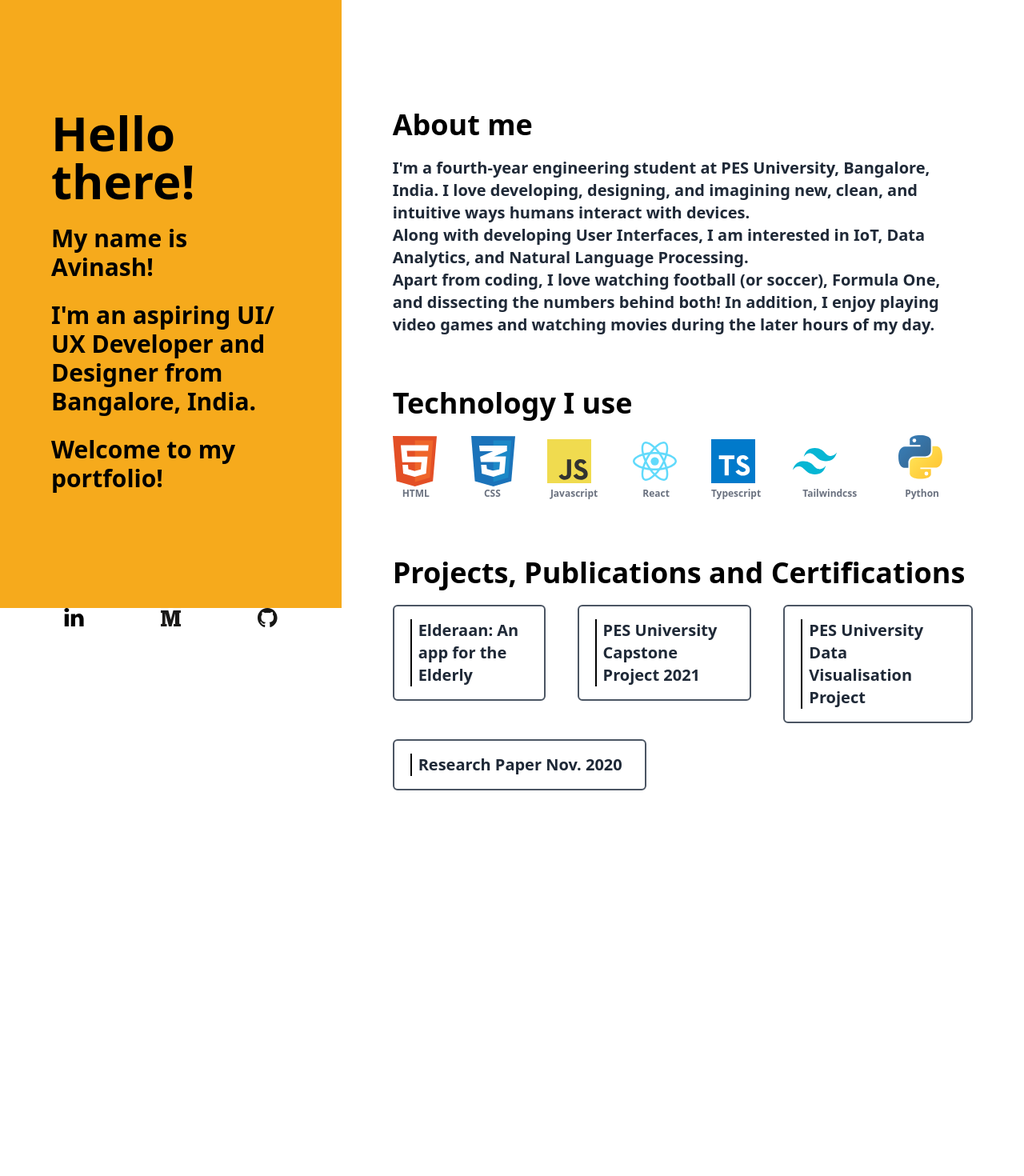
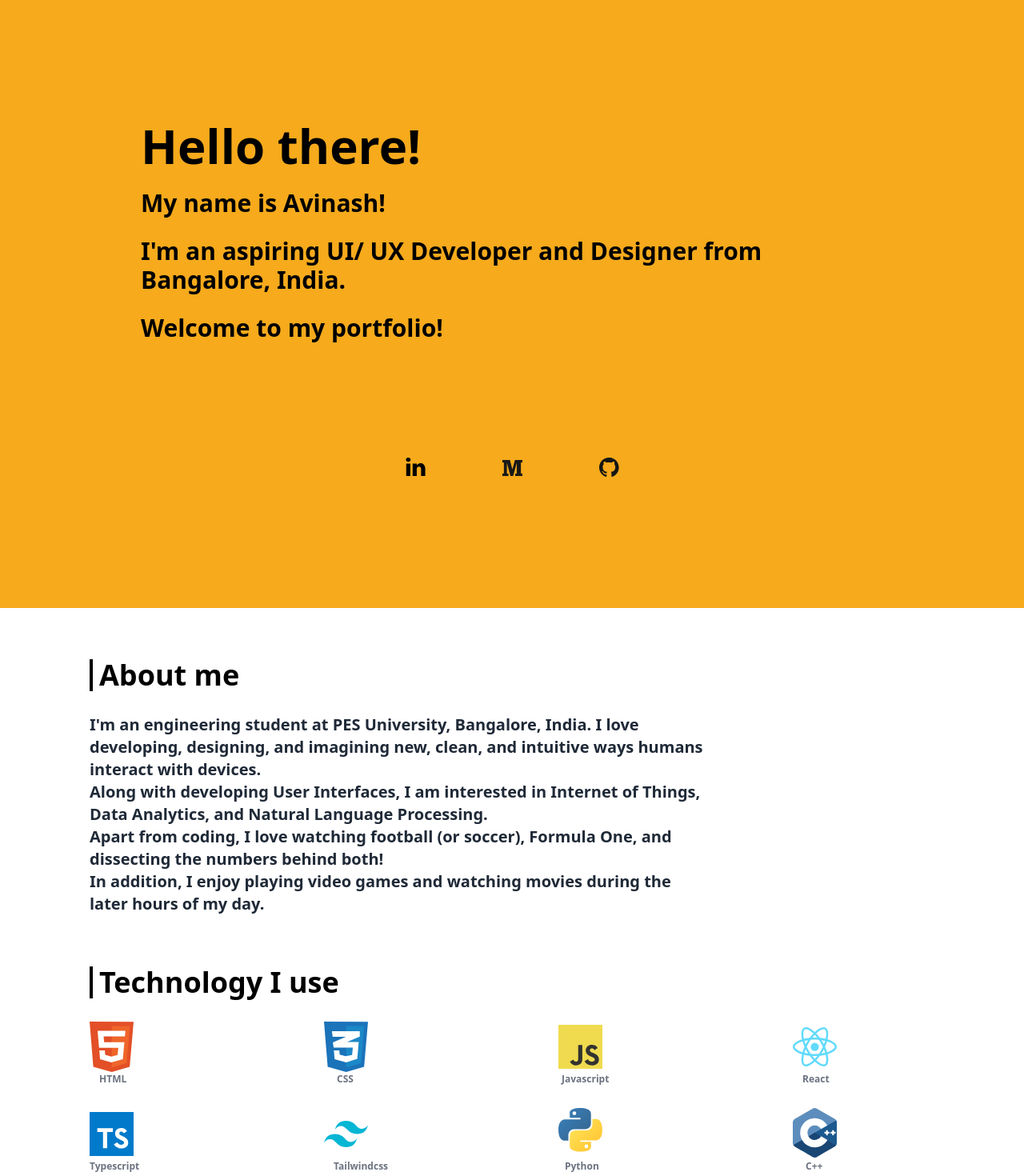
Before and after one commit to AviRatnam/portfoliosite, a React (Create React App) app: page / in a window 1280 px wide. Shown: the part 40-1510 px from the top of the page at 80% size. Before the commit the page ends 1048 px from the top, so only its background shows below. Built offline with nearby package versions, Linux system fonts and the light colour scheme.

Commit message:
changed ui layout

```diff
--- a/package.json
+++ b/package.json
@@ -9,6 +9,8 @@
     "@testing-library/user-event": "^12.1.10",
     "react": "^17.0.2",
     "react-dom": "^17.0.2",
+    "react-router": "^6.0.2",
+    "react-router-dom": "^6.0.2",
     "react-scripts": "4.0.3",
     "web-vitals": "^1.0.1"
   },
--- /dev/null
+++ b/src/AboutMe.js
@@ -0,0 +1,25 @@
+const AboutMe = () => {
+  return (
+    <div class="pt-16 font-sans font-bold text-4xl ">
+      <div class="border-l-4 border-black px-2">About me</div>
+
+      <div class="lg:flex lg:justify-between">
+        <div class="text-xl pt-7 text-gray-800 max-w-3xl">
+          I'm an engineering student at PES University, Bangalore, India. I love
+          developing, designing, and imagining new, clean, and intuitive ways
+          humans interact with devices.
+          <br /> Along with developing User Interfaces, I am interested in
+          Internet of Things, Data Analytics, and Natural Language Processing.
+          <br /> Apart from coding, I love watching football (or soccer),
+          Formula One, and dissecting the numbers behind both!
+          <br />
+          In addition, I enjoy playing video games and watching movies during
+          the later hours of my day.
+        </div>
+        {/* <img src="images/avi.jpg" alt="me"></img> */}
+      </div>
+    </div>
+  );
+};
+
+export default AboutMe;
--- a/src/App.js
+++ b/src/App.js
@@ -1,104 +1,18 @@
-import "./App.css";
-import "./styles.css";
-import "./logos/linkedin.svg";
-import Linkedin from "./logos/linkedin";
-import Medium from "./logos/medium";
-import Github from "./logos/github";
-import {
-  C,
-  Css,
-  Html,
-  Js,
-  Python,
-  React,
-  Tailwindcss,
-  Ts,
-} from "./logos/techlogos";
-import Card from "./Card";
+import IntroPanel from "./IntroPanel";
+import AboutMe from "./AboutMe";
+import TechIUse from "./TechIUse";
+import ProjectsPublisPapers from "./ProjectsPublisCerts";
 
 function App() {
   return (
-    <div class="grid md:grid-cols-3">
-      <div class="md:col-span-1 bg-yellow-brightyellowcrayola w-full h-screen">
-        <div class="mx-16 mt-44 font-sans font-bold">
-          <div class="text-6xl"> Hello there!</div>
-          <div class="my-6 text-3xl">My name is Avinash!</div>
-          <div class="my-6 text-3xl">
-            I'm an aspiring UI/ UX Developer and Designer from Bangalore, India.{" "}
-          </div>
-          <div class="my-6 text-3xl">Welcome to my portfolio!</div>
-          <div class="my-36 flex gap-24 justify-center">
-            <Linkedin />
-            <Medium />
-            <Github />
-          </div>
-        </div>
+    <>
+      <IntroPanel />
+      <div class="md:w-screen md:h-screen pl-28">
+        <AboutMe />
+        <TechIUse />
+        <ProjectsPublisPapers />
       </div>
-      <div class="md:col-span-2 overflow-auto">
-        {/* <div class="mx-16 mt-10">
-          <div class="text-lg font-bold border-b-2 border-yellow-brightyellowcrayola max-w-2xs">
-            About me
-          </div>
-        </div> */}
-        <div class="mx-16 mt-44 font-sans font-bold text-4xl ">
-          About me
-          <div class="text-xl mt-5 text-gray-800">
-            I'm a fourth-year engineering student at PES University, Bangalore,
-            India. I love developing, designing, and imagining new, clean, and
-            intuitive ways humans interact with devices.
-            <br /> Along with developing User Interfaces, I am interested in
-            IoT, Data Analytics, and Natural Language Processing.
-            <br /> Apart from coding, I love watching football (or soccer),
-            Formula One, and dissecting the numbers behind both! In addition, I
-            enjoy playing video games and watching movies during the later hours
-            of my day.
-          </div>
-        </div>
-
-        <div class="mx-16 mt-16 font-sans font-bold text-4xl ">
-          Technology I use
-          <div class="flex my-5 gap-10 sm:overflow-auto">
-            <Html />
-            <Css />
-            <Js />
-            <React />
-            <Ts />
-            <Tailwindcss />
-            <Python />
-            <C />
-            <div class="text-2xl my-3">And more...</div>
-          </div>
-        </div>
-
-        <div class="mx-16 mt-16 font-sans font-bold text-4xl ">
-          Projects, Publications and Certifications
-          <div class="flex my-5 gap-10">
-            <Card
-              title="Elderaan: An app for the Elderly"
-              description="Test"
-              link="https://github.com/AviRatnam/HCI_Project"
-            />
-            <Card
-              title="PES University Capstone Project 2021"
-              description="Test"
-              link="https://github.com/AviRatnam/React-Capstone"
-            />
-            <Card
-              title="PES University Data Visualisation Project"
-              description="Test"
-              link="https://github.com/AviRatnam/IDS-Project"
-            />
-          </div>
-          <div class="flex my-5 gap-10">
-            <Card
-              title="Research Paper Nov. 2020"
-              description="Test"
-              link="https://drive.google.com/file/d/1GenLaf_9bwu9JH4Ehah9Faec3IbZii8l/view?usp=sharing"
-            />
-          </div>
-        </div>
-      </div>
-    </div>
+    </>
   );
 }
 
--- a/src/Card.jsx
+++ b/src/Card.jsx
@@ -1,8 +1,8 @@
-import { useState } from "react";
+// import { useState } from "react";
 
-const Card = ({ title, description, link }) => {
+const Card = ({ title, link }) => {
   const cardstyle =
-    "rounded-md px-5 py-4 font-sans font-bold text-xl border-2 border-gray-600 hover:bg-yellow-brightyellowcrayola";
+    "rounded-md px-10 py-20 font-sans font-bold text-xl border-2 border-gray-600 hover:bg-yellow-brightyellowcrayola";
 
   return (
     <a href={link}>
--- /dev/null
+++ b/src/DownArrow.js
@@ -0,0 +1,20 @@
+const DownArrow = () => {
+  return (
+    <svg
+      xmlns="http://www.w3.org/2000/svg"
+      class="h-6 w-6"
+      fill="none"
+      viewBox="0 0 24 24"
+      stroke="currentColor"
+    >
+      <path
+        stroke-linecap="round"
+        stroke-linejoin="round"
+        stroke-width="2"
+        d="M19 13l-7 7-7-7m14-8l-7 7-7-7"
+      />
+    </svg>
+  );
+};
+
+export default DownArrow;
--- /dev/null
+++ b/src/IntroPanel.js
@@ -0,0 +1,25 @@
+import Linkedin from "./logos/linkedin";
+import Medium from "./logos/medium";
+import Github from "./logos/github";
+
+const IntroPanel = () => {
+  return (
+    <div class=" bg-yellow-brightyellowcrayola w-screen h-screen px-44 py-48 ">
+      <div class="font-sans font-bold">
+        <div class="text-6xl"> Hello there!</div>
+        <div class="my-6 text-3xl">My name is Avinash!</div>
+        <div class="my-6 text-3xl">
+          I'm an aspiring UI/ UX Developer and Designer from Bangalore, India.
+        </div>
+        <div class="my-6 text-3xl">Welcome to my portfolio!</div>
+        <div class="my-36 flex gap-24 justify-center">
+          <Linkedin />
+          <Medium />
+          <Github />
+        </div>
+      </div>
+    </div>
+  );
+};
+
+export default IntroPanel;
--- /dev/null
+++ b/src/ProjectsPublisCerts.js
@@ -0,0 +1,33 @@
+import Card from "./Card";
+
+const ProjectsPublisPapers = () => {
+  return (
+    <div class="pt-16 font-sans font-bold text-4xl ">
+      <div class="border-l-4 border-black px-2">
+        Projects, Publications and Certifications
+      </div>
+      <div class="flex my-7 gap-10">
+        <Card
+          title="Elderaan: An app for the Elderly"
+          link="https://github.com/AviRatnam/HCI_Project"
+        />
+        <Card
+          title="PES University Capstone Project 2021"
+          link="https://github.com/AviRatnam/React-Capstone"
+        />
+        <Card
+          title="PES University Data Visualisation Project"
+          link="https://github.com/AviRatnam/IDS-Project"
+        />
+      </div>
+      <div class="flex my-5 gap-10">
+        <Card
+          title="Research Paper Nov. 2020"
+          link="https://drive.google.com/file/d/1GenLaf_9bwu9JH4Ehah9Faec3IbZii8l/view?usp=sharing"
+        />
+      </div>
+    </div>
+  );
+};
+
+export default ProjectsPublisPapers;
--- /dev/null
+++ b/src/TechIUse.js
@@ -0,0 +1,31 @@
+import {
+  C,
+  Css,
+  Html,
+  Js,
+  Python,
+  React,
+  Tailwindcss,
+  Ts,
+} from "./logos/techlogos";
+
+const TechIUse = () => {
+  return (
+    <div class="pt-16 font-sans font-bold text-4xl ">
+      <div class="border-l-4 border-black px-2 ">Technology I use</div>
+      <div class="grid grid-cols-4 my-7 gap-y-7 gap-x-1">
+        <Html />
+        <Css />
+        <Js />
+        <React />
+        <Ts />
+        <Tailwindcss />
+        <Python />
+        <C />
+        <div class="text-2xl my-3">And more...</div>
+      </div>
+    </div>
+  );
+};
+
+export default TechIUse;
--- a/src/logos/techlogos.js
+++ b/src/logos/techlogos.js
@@ -21,7 +21,7 @@ export const Html = () => {
           fill="#fff"
         />
       </svg>
-      <div class="text-xs mx-3 text-gray-500">HTML</div>
+      <div class="text-xs px-3 text-gray-500">HTML</div>
     </div>
   );
 };
@@ -49,7 +49,7 @@ export const Css = () => {
           fill="#fff"
         />
       </svg>
-      <div class="text-xs mx-4 text-gray-500">CSS</div>
+      <div class="text-xs px-4 text-gray-500">CSS</div>
     </div>
   );
 };
@@ -68,7 +68,7 @@ export const Tailwindcss = () => {
           fill="#06b6d4"
         />
       </svg>
-      <div class="text-xs mx-3 text-gray-500">Tailwindcss</div>
+      <div class="text-xs px-3 text-gray-500">Tailwindcss</div>
     </div>
   );
 };
@@ -87,7 +87,7 @@ export const React = () => {
           <circle cx="420.9" cy="296.5" r="45.7" />
         </g>
       </svg>
-      <div class="text-xs mx-3 text-gray-500">React</div>
+      <div class="text-xs px-3 text-gray-500">React</div>
     </div>
   );
 };
@@ -107,7 +107,7 @@ export const Js = () => {
           fill="#323330"
         />
       </svg>
-      <div class="text-xs mx-1 text-gray-500">Javascript</div>
+      <div class="text-xs px-1 text-gray-500">Javascript</div>
     </div>
   );
 };
@@ -173,7 +173,7 @@ export const Python = () => {
           fill="url(#b)"
         />
       </svg>
-      <div class="text-xs mx-2 text-gray-500">Python</div>
+      <div class="text-xs px-2 text-gray-500">Python</div>
     </div>
   );
 };
@@ -213,7 +213,7 @@ export const C = () => {
           fill="#FFF"
         />
       </svg>
-      <div class="text-xs mx-4 text-gray-500">C++</div>
+      <div class="text-xs px-4 text-gray-500">C++</div>
     </div>
   );
 };
--- a/src/page.js
+++ /dev/null
@@ -1,10 +0,0 @@
-const Page = () => {
-
-    return(
-        <div>
-            <div></div>
-        </div>
-    )
-}
-
-export default Page;
--- /dev/null
+++ b/src/scroll.css
@@ -0,0 +1,3 @@
+html {
+  scroll-behavior: smooth;
+}
```
Also changed, not shown: src/images/avi.jpg (added), 1 other file (tests, documents, lock files or other folders).
